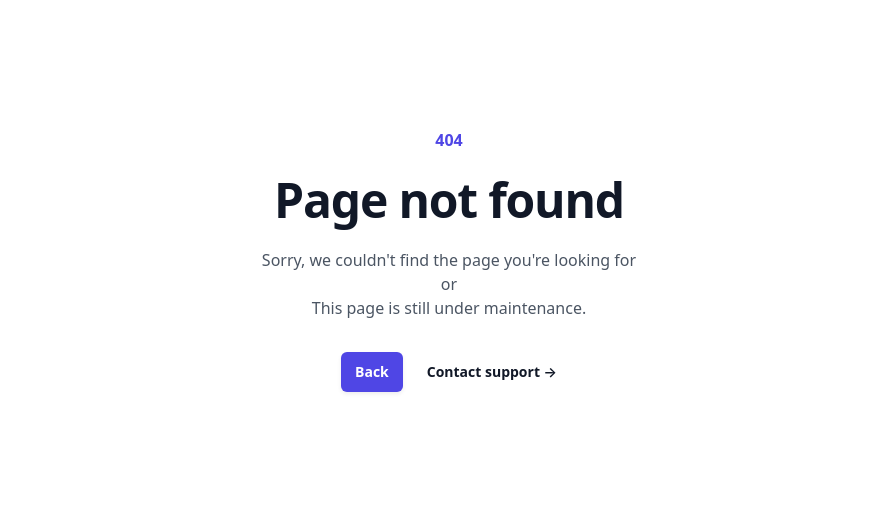
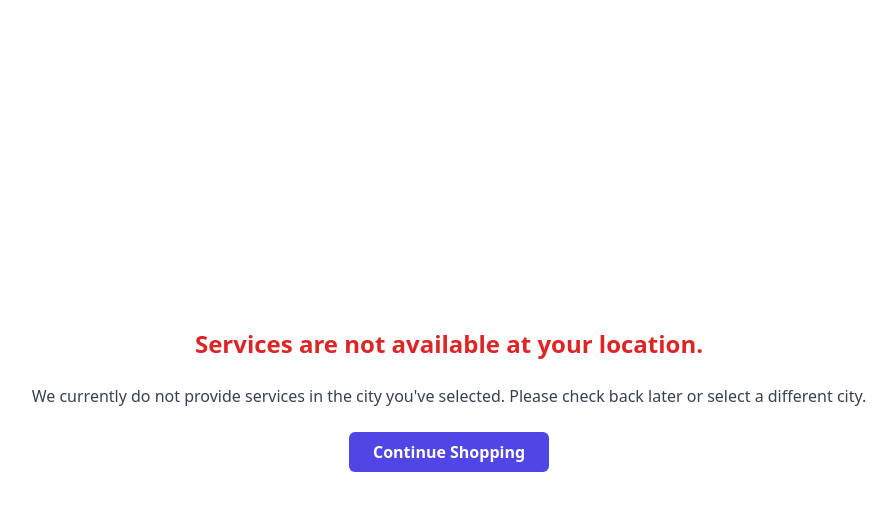
Before and after one commit to HarshVardhanK35/Flowers_Online-JFS, a React (Create React App) app in the folder client/: page /service-not-available in a window 1280 px wide. Before the commit this address had no page. Shown: the top 510 px of the page, without its empty margins (191-1087 px from the left). Built offline with nearby package versions, Linux system fonts and the light colour scheme.

Commit message:
new page- service not available has been added

```diff
--- a/client/src/App.js
+++ b/client/src/App.js
@@ -16,6 +16,7 @@ import AddShopLocation from "./components/Admin/AddShopLocation";
 import ProductDetails from "./components/Products/ProductDetails.jsx";
 import CartPage from "./components/Products/CartPage.jsx";
 import AdminEditProduct from "./components/Admin/AdminEditProduct.jsx";
+import ServiceNotAvailable from "./components/Common/ServiceNotAvailable.jsx";
 
 function App() {
   return (
@@ -35,6 +36,7 @@ function App() {
 
         <Route path="/product/:id" element={ <ProductDetails /> } />
         <Route path="/cart" element={<CartPage />} />
+        <Route path="/service-not-available" element={<ServiceNotAvailable />} />
 
         <Route path="/admin" element={<ProtectedRoute adminOnly={true}><AdminLanding /></ProtectedRoute>} />
 
--- a/client/src/components/Account/Register.jsx
+++ b/client/src/components/Account/Register.jsx
@@ -39,7 +39,6 @@ export default function Register() {
 		setCity(selectedCity);
 		fetchShopsByCity(selectedCity);
 	};
-
 	// console.log(availableShops)
 
 	const handleRegister = (e) => {
@@ -87,6 +86,8 @@ export default function Register() {
 					})
 						.then((response) => response.json())
 						.then(() => {
+							localStorage.setItem("userCity", city); // Save the user's city to localStorage
+
 							alert("Account created successfully! Please log in.");
 							navigate("/login");
 						});
--- /dev/null
+++ b/client/src/components/Common/ServiceNotAvailable.jsx
@@ -0,0 +1,25 @@
+import React from "react";
+import { useNavigate } from "react-router-dom";
+
+const ServiceNotAvailable = () => {
+    const navigate = useNavigate();
+
+    return (
+        <div className="flex flex-col justify-center items-center min-h-screen">
+            <h1 className="text-2xl font-bold text-red-600 mb-4">
+                Services are not available at your location.
+            </h1>
+            <p className="mb-6 text-center text-gray-700">
+                We currently do not provide services in the city you've selected. Please check back later or select a different city.
+            </p>
+            <button
+                className="rounded-md bg-indigo-600 px-4 py-2 text-white font-semibold hover:bg-indigo-500"
+                onClick={() => navigate("/products/all")}
+            >
+                Continue Shopping
+            </button>
+        </div>
+    );
+};
+
+export default ServiceNotAvailable;
--- a/client/src/components/Products/CartPage.jsx
+++ b/client/src/components/Products/CartPage.jsx
@@ -10,8 +10,6 @@ const CartPage = () => {
 	const [cartTotal, setCartTotal] = useState(0);
 	const token = localStorage.getItem("token");
 	const userId = localStorage.getItem("userId");
-
-	// console.log("Authorization Header:", `Bearer ${token}`);
 
 	useEffect(() => {
 		const fetchCartItems = async () => {
--- a/client/src/components/Products/ProductDetails.jsx
+++ b/client/src/components/Products/ProductDetails.jsx
@@ -17,6 +17,20 @@ const ProductDetails = () => {
 	const [selectedQuantity, setSelectedQuantity] = useState(1);
 	const [token] = useState(localStorage.getItem("token"));
 	const [role] = useState(localStorage.getItem("role"));
+
+	const checkServiceAvailability = async () => {
+		const userCity = localStorage.getItem("userCity");
+		try {
+			const response = await fetch(
+				`http://localhost:8080/api/shops/city/${userCity}`
+			);
+			const data = await response.json();
+			return data.length > 0; // Returns true if shops are available, false otherwise
+		} catch (error) {
+			console.error("Error checking service availability:", error);
+			return false;
+		}
+	};
 
 	useEffect(() => {
 		const fetchProduct = async () => {
@@ -63,7 +77,6 @@ const ProductDetails = () => {
 
 	const handleAddToCart = async () => {
 		const userId = localStorage.getItem("userId");
-
 		console.log("Selected Size at Add to Cart:", selectedSize);
 
 		// Check if user is authenticated
@@ -74,10 +87,19 @@ const ProductDetails = () => {
 
 		// Check if size is selected
 		if (!selectedSize) {
-      alert("Please select a size before adding the product to the cart!"); // Alert if no size selected
+			alert("Please select a size before adding the product to the cart!");
 			return;
 		}
 
+		// **Check if service is available at the user's location**
+		const isServiceAvailable = await checkServiceAvailability();
+		if (!isServiceAvailable) {
+			// alert("Service is not available at your location.");
+			navigate("/service-not-available");
+			return; // Stop if no service is available
+		}
+
+		// Proceed with adding the product to the cart
 		const cartItem = {
 			productId: product.id,
 			size: selectedSize,
--- a/client/src/components/Products/ProductList.jsx
+++ b/client/src/components/Products/ProductList.jsx
@@ -178,17 +178,21 @@ const ProductList = () => {
 								: "Products Available..."
 							: selectedCategory && selectedCategory === "all"
 							? "All Flower Bouquets"
-              : `${selectedCategory.charAt(0).toUpperCase() + selectedCategory.slice(1)} Bouquets`}
+							: `${
+									selectedCategory.charAt(0).toUpperCase() +
+									selectedCategory.slice(1)
+							  } Bouquets`}
 					</h2>
 
 					{/* Render ProductFilter with category filter on the /products/all route */}
-          {role !== "ROLE_ADMIN" && location.pathname === "/products/all" && (
+					{/* Render ProductFilter on all category and individual category pages */}
+					{role !== "ROLE_ADMIN" && (
 						<ProductFilter
 							onSearch={handleSearch}
 							onFilter={handleFilter}
 							onClearFilter={handleClearFilter}
 							onResetFilters={handleResetFilters}
-              showCategoryFilter={true} // Show category filter
+							showCategoryFilter={selectedCategory === "all"} // Show category filter only on 'All Categories' page
 							onCategoryChange={handleCategoryChange}
 						/>
 					)}
@@ -222,7 +226,11 @@ const ProductList = () => {
 									<div className="ml-5 flex flex-col justify-between w-1/2">
 										<div>
 											<motion.a
-                        href={role === "ROLE_ADMIN" ? `/admin/products` : `/product/${product.id}`}
+												href={
+													role === "ROLE_ADMIN"
+														? `/admin/products`
+														: `/product/${product.id}`
+												}
 											>
 												<h3 className="text-gray-700">
 													<p className="text-2xl font-semibold text-gray-900">
@@ -278,7 +286,9 @@ const ProductList = () => {
 											<motion.div className="mt-9 space-x-3 flex">
 												<motion.button
 													className="cursor-pointer text-blue-500 hover:text-blue-600"
-                          onClick={() => navigate(`/admin/edit-product/${product.id}`)}
+													onClick={() =>
+														navigate(`/admin/edit-product/${product.id}`)
+													}
 													whileHover={{ scale: 1.1 }}
 													whileTap={{ scale: 0.9 }}
 													transition={{ duration: 0.2 }}
```
Also changed, not shown: 1 other file (tests, documents, lock files or other folders). Lines whose indentation alone changed are shown as unchanged.
